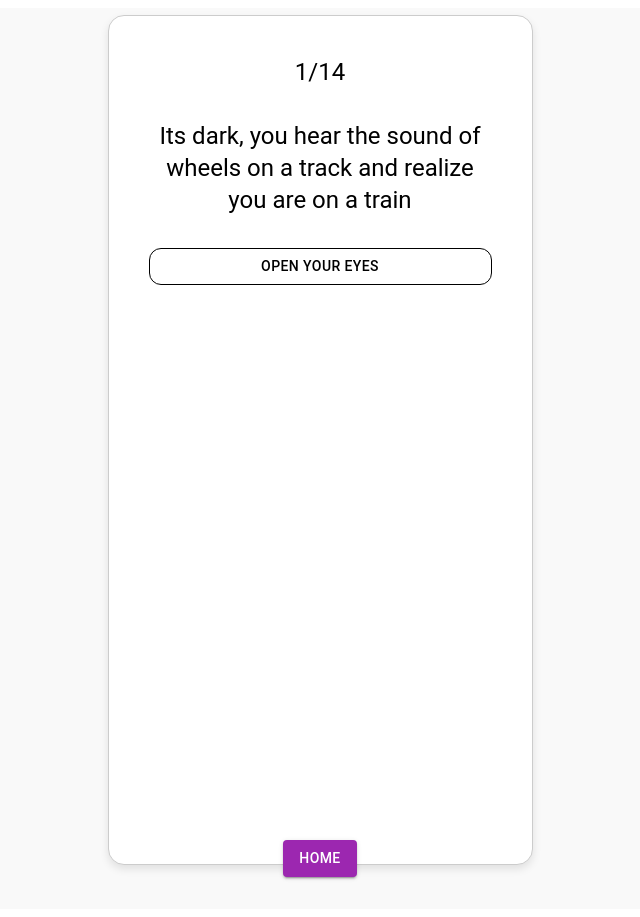
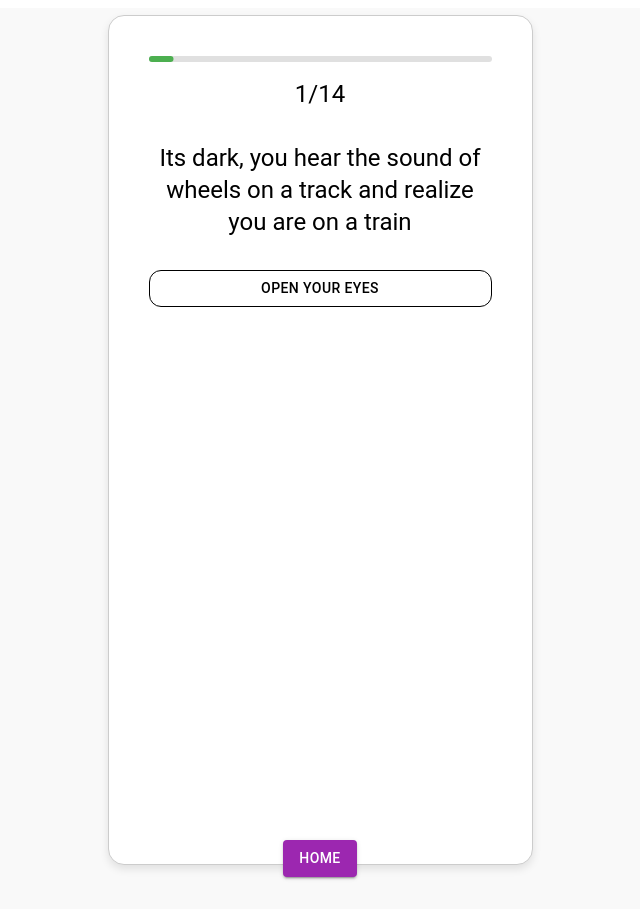
Before and after one commit to michaelcao512/personality-quiz, a Next.js app: page /quiz in a window 1280 px wide. Shown: the whole page, without its empty margins (320-960 px from the left). Built offline with nearby package versions, Linux system fonts and the light colour scheme.

Commit message:
progress bar and page numbers

```diff
--- a/src/components/Question.jsx
+++ b/src/components/Question.jsx
@@ -1,4 +1,4 @@
-import { Box, Button, Typography } from "@mui/material";
+import { Box, Button, Typography, LinearProgress } from "@mui/material";
 
 export default function Question({ question, setCurrentQuestionId, setResults }) {
     const onSelect = (option) => {
@@ -12,14 +12,39 @@ export default function Question({ question, setCurrentQuestionId, setResults })
         setCurrentQuestionId(option.nextQuestion);
     };
 
+
+    const [currentQuestion] = question.questionNum
+        .split("/")
+        .map((num) => parseInt(num));
+
+    const progress = (currentQuestion / 14) * 100;
+
     return (
         <Box sx={{ display: "flex", flexDirection: "column", gap: 2, padding: 2 }}>
+            {/* Progress Bar */}
+            <LinearProgress
+                variant="determinate"
+                value={progress}
+                sx={{
+                    height: 6, // Slightly small height
+                    borderRadius: 3,
+                    backgroundColor: "#e0e0e0",
+                    "& .MuiLinearProgress-bar": {
+                        borderRadius: 3,
+                        backgroundColor: "#4caf50",
+                    },
+                }}
+            />
+
+            {/* Question Number and Question Text */}
             <Typography variant="h5" sx={{ textAlign: "center", mb: 2 }}>
                 {question.questionNum}
             </Typography>
             <Typography variant="h5" sx={{ textAlign: "center", mb: 2 }}>
                 {question.question}
             </Typography>
+
+            {/* Options */}
             {question.options.map((option) => (
                 <Button
                     key={option.id}
--- a/src/components/Results.jsx
+++ b/src/components/Results.jsx
@@ -1,13 +1,13 @@
-import {Typography} from "@mui/material";
+import { Typography } from "@mui/material";
 
 export default function Results({ results }) {
     return (
         <>
             <Typography variant="h2">You are a...</Typography>
-            <Typography variant="h3">E-Score: {results.eScore}</Typography>
-            <Typography variant="h3">N-Score: {results.nScore}</Typography>
-            <Typography variant="h3">T-Score: {results.tScore}</Typography>
-            <Typography variant="h3">P-Score: {results.pScore}</Typography>
+            <Typography variant="h4">E-Score: {results.eScore}</Typography>
+            <Typography variant="h4">N-Score: {results.nScore}</Typography>
+            <Typography variant="h4">T-Score: {results.tScore}</Typography>
+            <Typography variant="h4">P-Score: {results.pScore}</Typography>
         </>
     )
 }
--- a/src/data/quiz-questions.json
+++ b/src/data/quiz-questions.json
@@ -38,15 +38,15 @@
             "question": "You peek outside your compartment and a fellow traveler in the train is walking past your compartment.",
             "options": [
                 {
+                    "id": 2,
+                    "text": "Oh, they look busy, I won't bother them",
+                    "eScore": -1,
+                    "nextQuestion": 4
+                },
+                {
                     "id": 1,
                     "text": "Excuse me? Where the train is headed",
                     "eScore": 1,
-                    "nextQuestion": 4
-                },
-                {
-                    "id": 2,
-                    "text": "Oh, they look busy, I won't bother them",
-                    "eScore": -1,
                     "nextQuestion": 4
                 }
             ]
@@ -76,15 +76,15 @@
             "question": "You make it to the dining car, two meals are offered. Do you:",
             "options": [
                 {
+                    "id": 2,
+                    "text": "Select the dish that looks familiar, but no one else is eating",
+                    "pScore": -1,
+                    "nextQuestion": 6
+                },
+                {
                     "id": 1,
                     "text": "Choose the dish that looks a little questionable, but everyone else is eating",
                     "pScore": 1,
-                    "nextQuestion": 6
-                },
-                {
-                    "id": 2,
-                    "text": "Select the dish that looks familiar, but no one else is eating",
-                    "pScore": -1,
                     "nextQuestion": 6
                 }
             ]
@@ -127,15 +127,15 @@
             "question": "Suddenly there is a fork in the pathway made of two different things. Do you:",
             "options": [
                 {
+                    "id": 2,
+                    "text": "Continue along the dirt path",
+                    "nScore": -1,
+                    "nextQuestion": 9
+                },
+                {
                     "id": 1,
                     "text": "Choose the stone pathway",
                     "nScore": 1,
-                    "nextQuestion": 9
-                },
-                {
-                    "id": 2,
-                    "text": "Continue along the dirt path",
-                    "nScore": -1,
                     "nextQuestion": 9
                 }
             ]
@@ -184,16 +184,16 @@
             "question": "You finish preparing and leave the village. As you approach the Dragon's Den, the dragon appears to be injured. Do you:",
             "options": [
                 {
+                    "id": 2,
+                    "text": "Decide to confront the dragon and fight to complete your quest.",
+                    "tScore": 1,
+                    "nextQuestion": 13
+                },
+                {
                     "id": 1,
                     "text": "Feel a sense of compassion for the dragon and consider finding a way to help it.",
                     "tScore": -1,
                     "nextQuestion": 12
-                },
-                {
-                    "id": 2,
-                    "text": "Decide to confront the dragon and fight to complete your quest.",
-                    "tScore": 1,
-                    "nextQuestion": 13
                 }
             ]
         },
```
